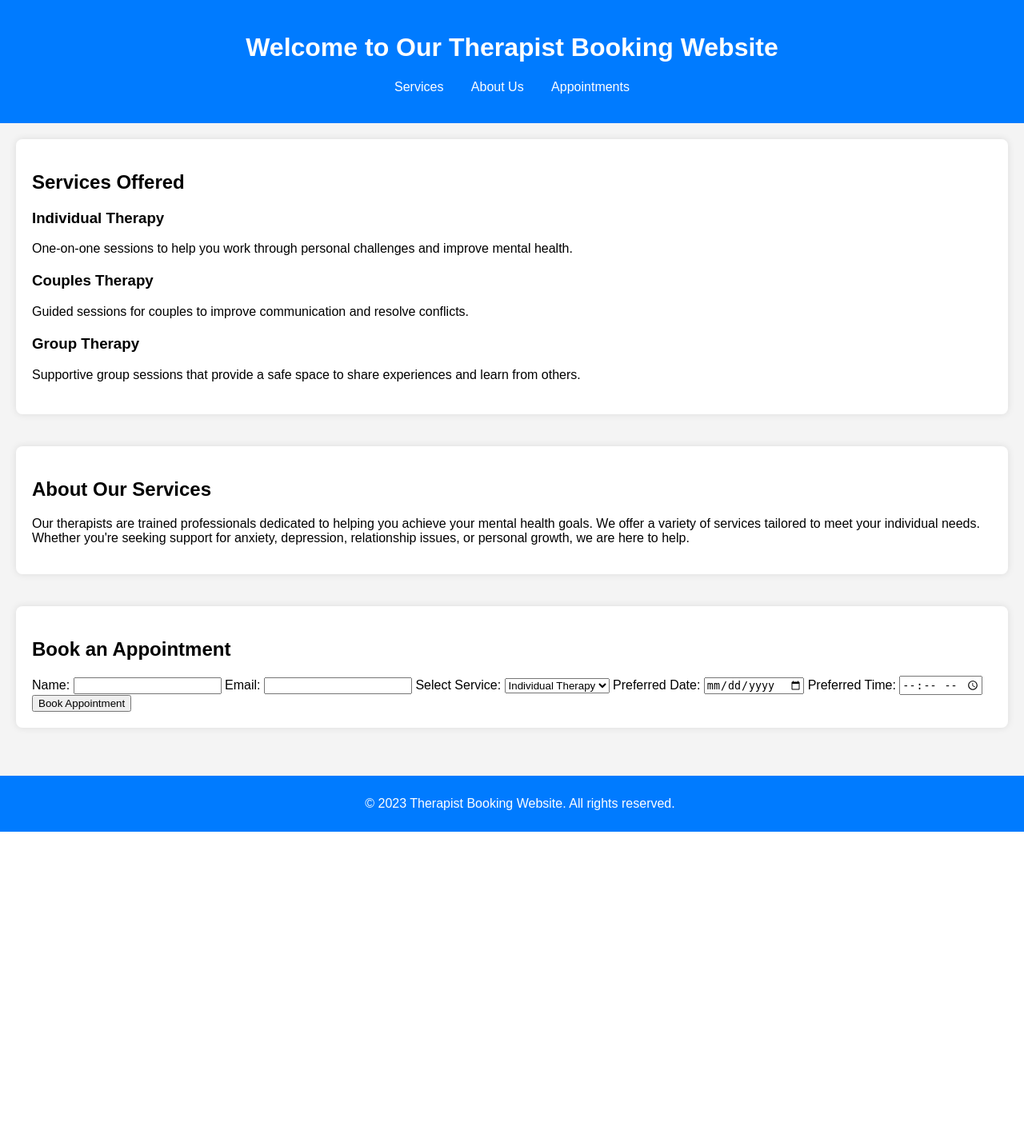
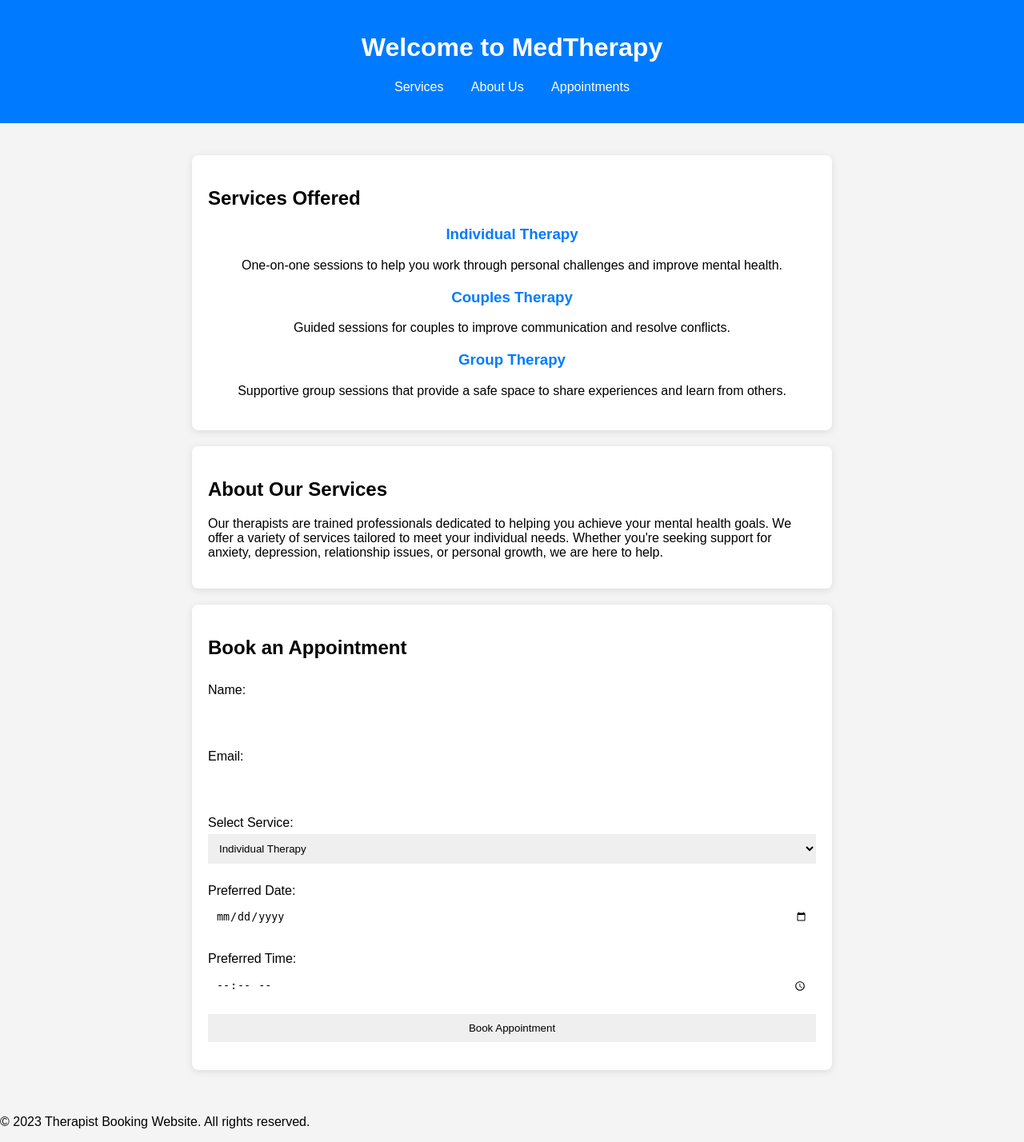
Before and after one commit to 1Zephyr2/3HFinalProject, a PHP site: page / in a window 1280 px wide. Shown: the whole page at 80% size. Before the commit the page ends 1040 px from the top, so only its background shows below. Run offline with PHP 8.4, Linux system fonts and the light colour scheme.

Commit message:
Final Project

```diff
--- a/Login/create-account.php
+++ b/Login/create-account.php
@@ -3,7 +3,7 @@
 <head>
     <meta charset="UTF-8">
     <meta name="viewport" content="width=device-width, initial-scale=1.0">
-    <title>Create Account - Medical Therapy Booking</title>
+    <title>Create Account - MedTherapy</title>
     <link rel="stylesheet" href="createaccount-styles.css">
 </head>
 <body>
@@ -27,7 +27,7 @@
                 <input type="password" id="confirmPassword" name="confirmPassword" required>
             </div>
             <button type="submit">Create Account</button>
-            <p class="message">Already have an account? <a href="index.php">Login here</a></p>
+            <p class="message">Already have an account? <a href="login.php">Login here</a></p>
         </form>
     </div>
     <script src="create-account.js"></script>
--- a/Login/index.php
+++ b/Login/index.php
@@ -3,7 +3,7 @@
 <head>
     <meta charset="UTF-8">
     <meta name="viewport" content="width=device-width, initial-scale=1.0">
-    <title>Medical Therapy Booking Login</title>
+    <title>MedTherapy Login</title>
     <link rel="stylesheet" type="text/css" href="styles.css">
 </head>
 <body>
--- a/Mainpage/index.html
+++ b/Mainpage/index.php
@@ -3,12 +3,12 @@
 <head>
     <meta charset="UTF-8">
     <meta name="viewport" content="width=device-width, initial-scale=1.0">
-    <link rel="stylesheet" type="text/css" href="styles.css"> <!-- Link to your CSS file -->
-    <title>Therapist Booking</title>
+    <link rel="stylesheet" type="text/css" href="styles.css">
+    <title>Home - MedTherapy</title>
 </head>
 <body>
     <header>
-        <h1>Welcome to Our Therapist Booking Website</h1>
+        <h1>Welcome to MedTherapy</h1>
         <nav>
             <ul>
                 <li><a href="#services">Services</a></li>
--- a/Mainpage/styles.css
+++ b/Mainpage/styles.css
@@ -1,19 +1,19 @@
 body {
     font-family: Arial, sans-serif;
+    background-color: #f4f4f4;
     margin: 0;
     padding: 0;
-    background-color: #f4f4f4;
 }
 
 header {
     background: #007bff;
     color: white;
-    padding: 20px;
+    padding: 20px 0;
     text-align: center;
 }
 
 nav ul {
-    list-style-type: none;
+    list-style: none;
     padding: 0;
 }
 
@@ -29,26 +29,38 @@
 
 main {
     padding: 20px;
+    max-width: 800px;
+    margin: auto;
 }
 
 section {
-    margin-bottom: 40px;
     background: white;
     padding: 20px;
+    margin: 20px 0;
     border-radius: 8px;
-    box-shadow: 0 0 10px rgba(0, 0, 0, 0.1);
+    box-shadow: 0 2px 10px rgba(0, 0, 0, 0.1);
 }
 
 .service {
-    margin-bottom: 20px;
+    text-align: center;
+    margin: 20px 0;
 }
 
-footer {
-    text-align: center;
+.service h3 {
+    color: #007bff;
+}
+
+form {
+    display: flex;
+    flex-direction: column;
+}
+
+label {
+    margin: 10px 0 5px;
+}
+
+input, select, button {
     padding: 10px;
-    background: #007bff;
-    color: white;
-    position: relative;
-    bottom: 0;
-    width: 100%;
+    margin-bottom: 15px;
+    border: 5px;
 }
```
